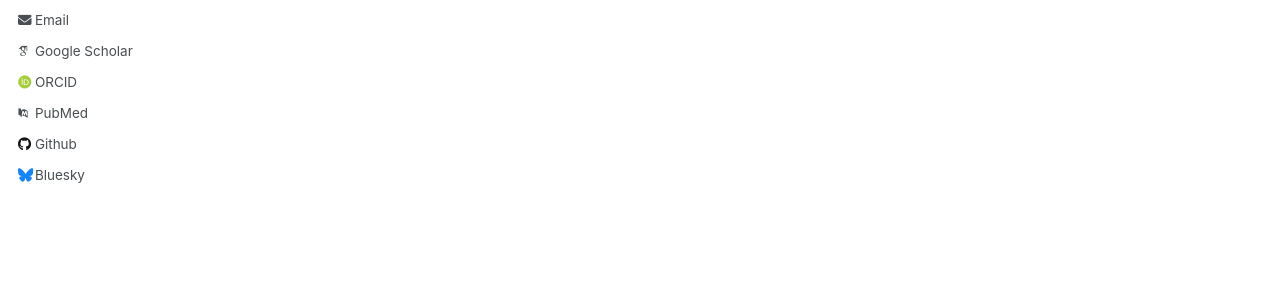
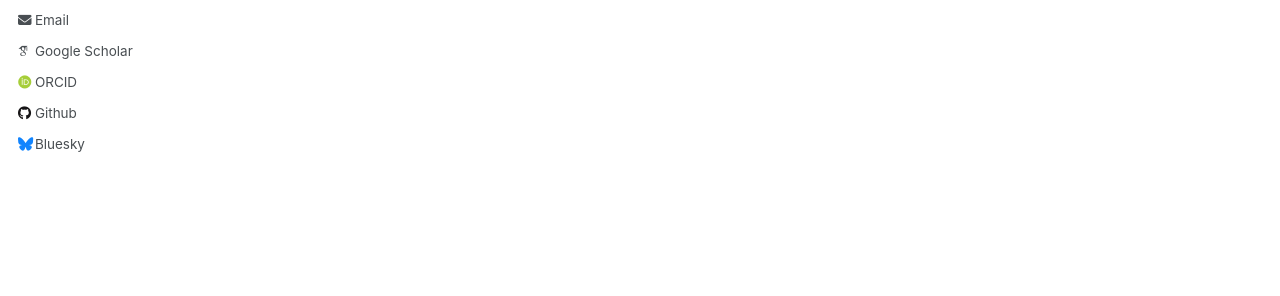
Before and after one commit to alexolin-ua/alexolin-ua, a Jekyll site: the page built from _pages/category-archive.html, in a window 1280 px wide. Shown: the part 388-684 px from the top of the page. Built offline with Jekyll 4.4.1, drawn with Linux system fonts in a browser that asks for light colours; some web fonts are replaced.

Commit message:
Update _config.yml

```diff
--- a/_config.yml
+++ b/_config.yml
@@ -32,11 +32,10 @@ author:
 
   # Academic websites
   arxiv            : # URL - Update with the correct link to your profile
-  googlescholar    : "https://scholar.google.com/citations?user=PS_CX0AAAAAJ"
+  googlescholar    : "https://scholar.google.com/citations?user=ew4IxHoAAAAJ&hl=en"
   impactstory      : # URL
-  orcid            : "http://orcid.org/yourorcidurl"
+  orcid            : "https://orcid.org/0009-0005-8990-9863"
   semantic         : # URL
-  pubmed           : "https://www.ncbi.nlm.nih.gov/pubmed/?term=john+snow"
   researchgate     : # URL
 
   # Repositories and software development
```
